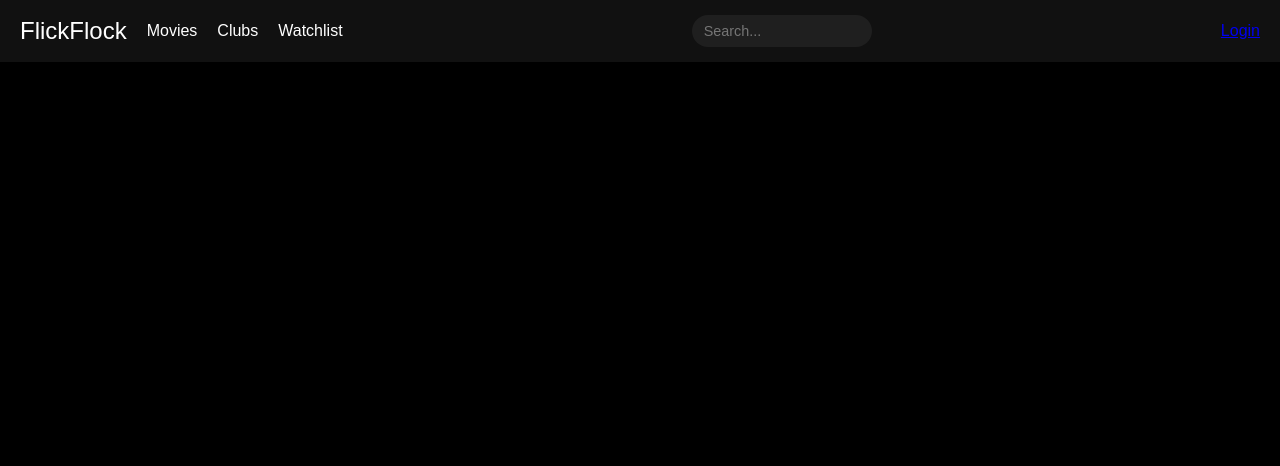
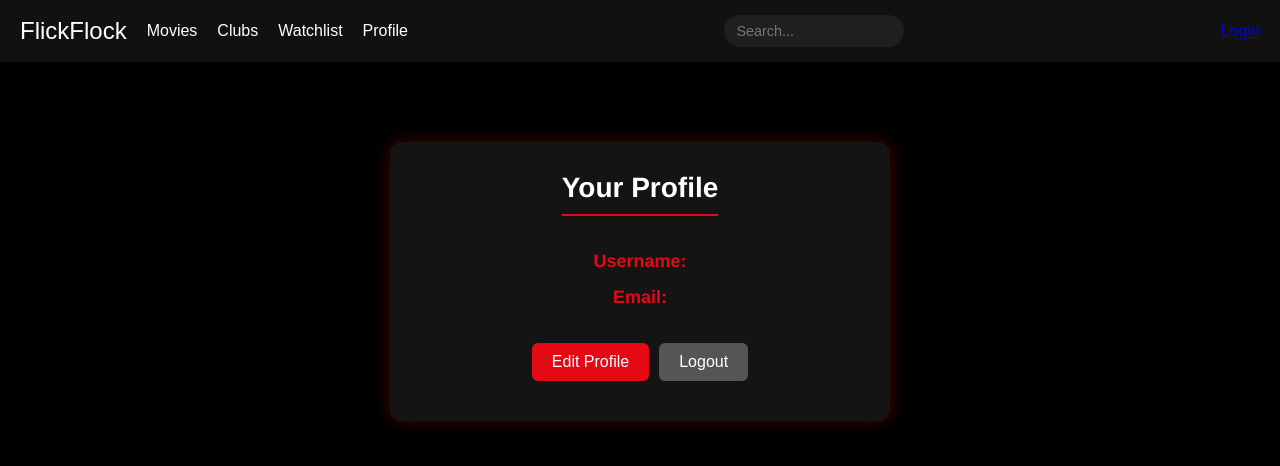
Before and after one commit to katanujoy/Flick_Flock, a React (Vite) app in the folder flick-flock/: page /profile in a window 1280 px wide. Shown: the top 466 px of the page. Built offline with nearby package versions, Linux system fonts and the light colour scheme; no server answers.

Commit message:
worked on the profile page but yet to connect to backend

```diff
--- a/flick-flock/src/App.jsx
+++ b/flick-flock/src/App.jsx
@@ -10,6 +10,8 @@ import MovieForm from "./pages/MovieForm";
 import WatchlistPage from "./pages/WatchlistPage";
 import LoginPage from './pages/LoginPage';
 import SignupPage from './pages/SignupPage';
+import ProfilePage from './pages/ProfilePage';
+
 
 // Fake search page until we build it
 function SearchPage() {
@@ -40,6 +42,8 @@ function App() {
         <Route path="/login" element={<LoginPage />} />
         <Route path="/signup" element={<SignupPage />} />
 
+        <Route path="/profile" element={<ProfilePage />} />
+
         <Route path="/" element={<MoviesListPage />} />
       </Routes>
     </Router>
--- a/flick-flock/src/components/Navbar.jsx
+++ b/flick-flock/src/components/Navbar.jsx
@@ -21,6 +21,7 @@ function Navbar() {
         <Link to="/movies">Movies</Link>
         <Link to="/clubs">Clubs</Link>
         <Link to="/watchlist">Watchlist</Link>
+        <Link to="/profile">Profile</Link>
       </div>
 
       <form className="navbar-search" onSubmit={handleSearch}>
--- /dev/null
+++ b/flick-flock/src/pages/ProfilePage.jsx
@@ -0,0 +1,107 @@
+import { useEffect, useState } from 'react';
+import { useNavigate } from 'react-router-dom';
+import "../styles/Profile.css";
+
+function ProfilePage() {
+  const [userData, setUserData] = useState({
+    username: '',
+    email: '',
+  });
+  const [editing, setEditing] = useState(false);
+  const [loading, setLoading] = useState(true);
+  const navigate = useNavigate();
+
+  const token = localStorage.getItem('access_token');
+
+  useEffect(() => {
+    const fetchProfile = async () => {
+      try {
+        const res = await fetch('http://localhost:5000/api/users/me', {
+          headers: {
+            Authorization: `Bearer ${token}`,
+          },
+        });
+
+        const data = await res.json();
+        if (res.ok) {
+          setUserData({ username: data.username, email: data.email });
+        } else {
+          alert(data.msg || 'Failed to load profile');
+        }
+      } catch (err) {
+        alert('Error loading profile');
+      } finally {
+        setLoading(false);
+      }
+    };
+
+    fetchProfile();
+  }, [token]);
+
+  const handleChange = (e) => {
+    setUserData({ ...userData, [e.target.name]: e.target.value });
+  };
+
+  const handleSave = async () => {
+    try {
+      const res = await fetch('http://localhost:5000/api/users/me', {
+        method: 'PATCH',
+        headers: {
+          'Content-Type': 'application/json',
+          Authorization: `Bearer ${token}`,
+        },
+        body: JSON.stringify(userData),
+      });
+
+      const data = await res.json();
+      if (res.ok) {
+        alert('Profile updated successfully!');
+        setEditing(false);
+      } else {
+        alert(data.msg || 'Failed to update profile');
+      }
+    } catch (err) {
+      alert('Error updating profile');
+    }
+  };
+
+  const handleLogout = () => {
+    localStorage.removeItem('access_token');
+    navigate('/login');
+  };
+
+  if (loading) return <p>Loading profile...</p>;
+
+  return (
+    <div className="profile-container">
+      <h2>Your Profile</h2>
+      {editing ? (
+        <>
+          <input
+            type="text"
+            name="username"
+            value={userData.username}
+            onChange={handleChange}
+          />
+          <input
+            type="email"
+            name="email"
+            value={userData.email}
+            onChange={handleChange}
+          />
+          <button onClick={handleSave}>Save</button>
+          <button onClick={() => setEditing(false)}>Cancel</button>
+        </>
+      ) : (
+        <>
+          <p><strong>Username:</strong> {userData.username}</p>
+          <p><strong>Email:</strong> {userData.email}</p>
+          <button onClick={() => setEditing(true)}>Edit Profile</button>
+        </>
+      )}
+      <button onClick={handleLogout}>Logout</button>
+    </div>
+  );
+}
+
+export default ProfilePage;
--- /dev/null
+++ b/flick-flock/src/styles/Profile.css
@@ -0,0 +1,64 @@
+.profile-container {
+  max-width: 500px;
+  margin: 80px auto;
+  padding: 30px;
+  background-color: #141414;
+  color: #fff;
+  border-radius: 12px;
+  box-shadow: 0 0 15px rgba(255, 0, 0, 0.3);
+  text-align: center;
+  font-family: 'Helvetica Neue', sans-serif;
+}
+
+.profile-container h2 {
+  font-size: 28px;
+  margin-bottom: 20px;
+  border-bottom: 2px solid #e50914;
+  padding-bottom: 10px;
+  display: inline-block;
+}
+
+.profile-container p {
+  font-size: 18px;
+  margin: 15px 0;
+}
+
+.profile-container strong {
+  color: #e50914;
+}
+
+.profile-container input {
+  width: 90%;
+  padding: 10px;
+  margin: 10px 0;
+  border: none;
+  border-radius: 6px;
+  background-color: #333;
+  color: #fff;
+  font-size: 16px;
+}
+
+.profile-container button {
+  background-color: #e50914;
+  border: none;
+  color: white;
+  padding: 10px 20px;
+  margin: 10px 5px;
+  border-radius: 6px;
+  cursor: pointer;
+  font-size: 16px;
+  transition: background 0.3s ease;
+}
+
+.profile-container button:hover {
+  background-color: #b0060f;
+}
+
+.profile-container button:last-child {
+  background-color: #555;
+  margin-top: 20px;
+}
+
+.profile-container button:last-child:hover {
+  background-color: #333;
+}
```
